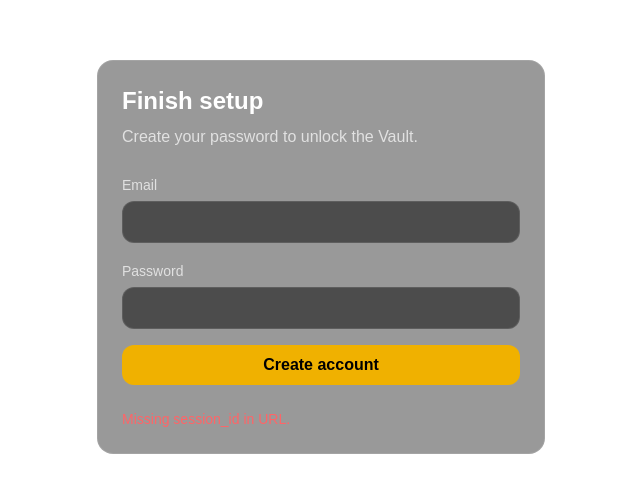
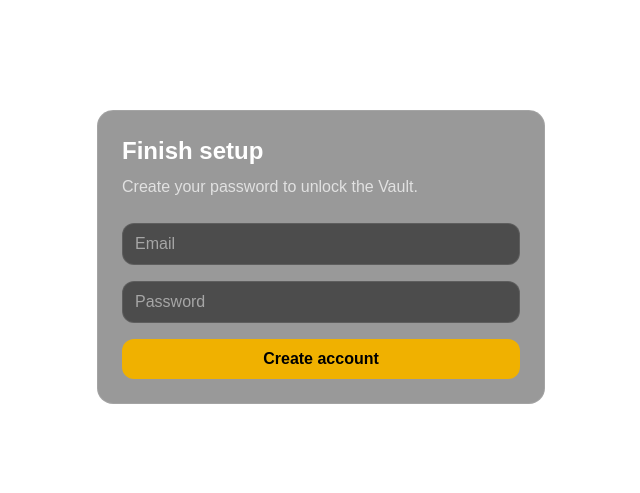
Before and after one commit to lumemedia17/lumetrix-dashboard, a Next.js app: page /finish-setup in a window 1280 px wide. Shown: the part 143-636 px from the top of the page, without its empty margins (319-959 px from the left). Built offline with nearby package versions, Linux system fonts and the light colour scheme.

Commit message:
Fix finish setup suspense boundary

```diff
--- /dev/null
+++ b/app/finish-setup/FinishSetupClient.tsx
@@ -0,0 +1,78 @@
+"use client";
+
+import { useSearchParams, useRouter } from "next/navigation";
+import { useState } from "react";
+
+export default function FinishSetupClient() {
+  const params = useSearchParams();
+  const router = useRouter();
+  const sessionId = params.get("session_id");
+
+  const [email, setEmail] = useState("");
+  const [password, setPassword] = useState("");
+  const [loading, setLoading] = useState(false);
+  const [msg, setMsg] = useState<string | null>(null);
+
+  async function onSubmit(e: React.FormEvent) {
+    e.preventDefault();
+    if (!sessionId) return setMsg("Missing session_id.");
+    setLoading(true);
+    setMsg(null);
+
+    const res = await fetch("/api/finish-setup", {
+      method: "POST",
+      headers: { "Content-Type": "application/json" },
+      body: JSON.stringify({ session_id: sessionId, email, password }),
+    });
+
+    const data = await res.json().catch(() => ({}));
+
+    if (!res.ok) {
+      setLoading(false);
+      return setMsg(data?.error || "Setup failed.");
+    }
+
+    router.push("/login?prefill=" + encodeURIComponent(email));
+  }
+
+  return (
+    <div className="min-h-screen flex items-center justify-center px-6">
+      <div className="w-full max-w-md rounded-2xl border border-white/10 bg-black/40 p-6">
+        <h1 className="text-2xl font-bold text-white">Finish setup</h1>
+        <p className="text-white/70 mt-2">
+          Create your password to unlock the Vault.
+        </p>
+
+        <form onSubmit={onSubmit} className="mt-6 space-y-4">
+          <input
+            className="w-full rounded-xl bg-black/50 border border-white/10 px-3 py-2 text-white"
+            placeholder="Email"
+            value={email}
+            onChange={(e) => setEmail(e.target.value)}
+            required
+            type="email"
+          />
+
+          <input
+            className="w-full rounded-xl bg-black/50 border border-white/10 px-3 py-2 text-white"
+            placeholder="Password"
+            value={password}
+            onChange={(e) => setPassword(e.target.value)}
+            required
+            type="password"
+            minLength={8}
+          />
+
+          {msg && <p className="text-red-400 text-sm">{msg}</p>}
+
+          <button
+            disabled={loading}
+            className="w-full rounded-xl bg-yellow-500 text-black font-semibold py-2"
+          >
+            {loading ? "Creating account..." : "Create account"}
+          </button>
+        </form>
+      </div>
+    </div>
+  );
+}
--- a/app/finish-setup/page.tsx
+++ b/app/finish-setup/page.tsx
@@ -1,90 +1,10 @@
-// app/finish-setup/page.tsx
-"use client";
-
-import { useSearchParams, useRouter } from "next/navigation";
-import { useState } from "react";
+import { Suspense } from "react";
+import FinishSetupClient from "./FinishSetupClient";
 
 export default function FinishSetupPage() {
-  const params = useSearchParams();
-  const router = useRouter();
-  const sessionId = params.get("session_id");
-
-  const [email, setEmail] = useState("");
-  const [password, setPassword] = useState("");
-  const [loading, setLoading] = useState(false);
-  const [msg, setMsg] = useState<string | null>(null);
-
-  async function onSubmit(e: React.FormEvent) {
-    e.preventDefault();
-    if (!sessionId) return setMsg("Missing session_id.");
-    setLoading(true);
-    setMsg(null);
-
-    const res = await fetch("/api/finish-setup", {
-      method: "POST",
-      headers: { "Content-Type": "application/json" },
-      body: JSON.stringify({ session_id: sessionId, email, password }),
-    });
-
-    const data = await res.json().catch(() => ({}));
-
-    if (!res.ok) {
-      setLoading(false);
-      return setMsg(data?.error || "Setup failed.");
-    }
-
-    // If your app already auto-logs in elsewhere, you can route to /login
-    router.push("/login?prefill=" + encodeURIComponent(email));
-  }
-
   return (
-    <div className="min-h-screen flex items-center justify-center px-6">
-      <div className="w-full max-w-md rounded-2xl border border-white/10 bg-black/40 p-6">
-        <h1 className="text-2xl font-bold text-white">Finish setup</h1>
-        <p className="text-white/70 mt-2">
-          Create your password to unlock the Vault.
-        </p>
-
-        <form onSubmit={onSubmit} className="mt-6 space-y-4">
-          <div>
-            <label className="text-sm text-white/70">Email</label>
-            <input
-              className="mt-1 w-full rounded-xl bg-black/50 border border-white/10 px-3 py-2 text-white"
-              value={email}
-              onChange={(e) => setEmail(e.target.value)}
-              required
-              type="email"
-            />
-          </div>
-
-          <div>
-            <label className="text-sm text-white/70">Password</label>
-            <input
-              className="mt-1 w-full rounded-xl bg-black/50 border border-white/10 px-3 py-2 text-white"
-              value={password}
-              onChange={(e) => setPassword(e.target.value)}
-              required
-              type="password"
-              minLength={8}
-            />
-          </div>
-
-          {msg && <p className="text-red-400 text-sm">{msg}</p>}
-
-          <button
-            disabled={loading}
-            className="w-full rounded-xl bg-yellow-500 text-black font-semibold py-2"
-          >
-            {loading ? "Creating account..." : "Create account"}
-          </button>
-
-          {!sessionId && (
-            <p className="text-red-400 text-sm mt-2">
-              Missing session_id in URL.
-            </p>
-          )}
-        </form>
-      </div>
-    </div>
+    <Suspense fallback={null}>
+      <FinishSetupClient />
+    </Suspense>
   );
 }
```
